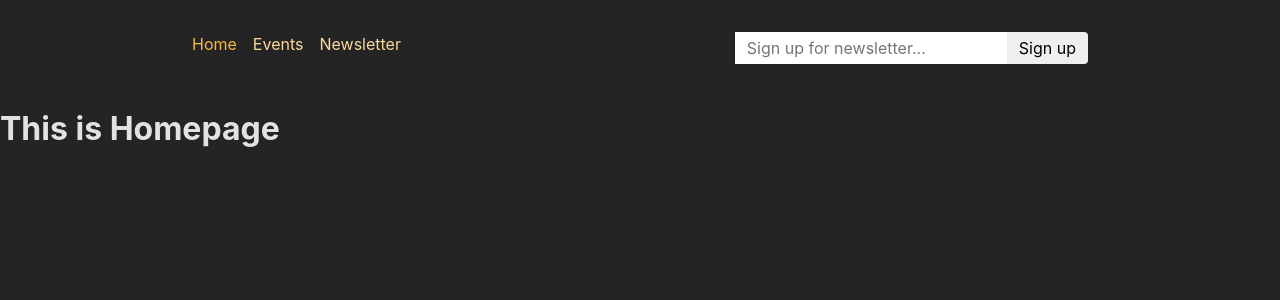
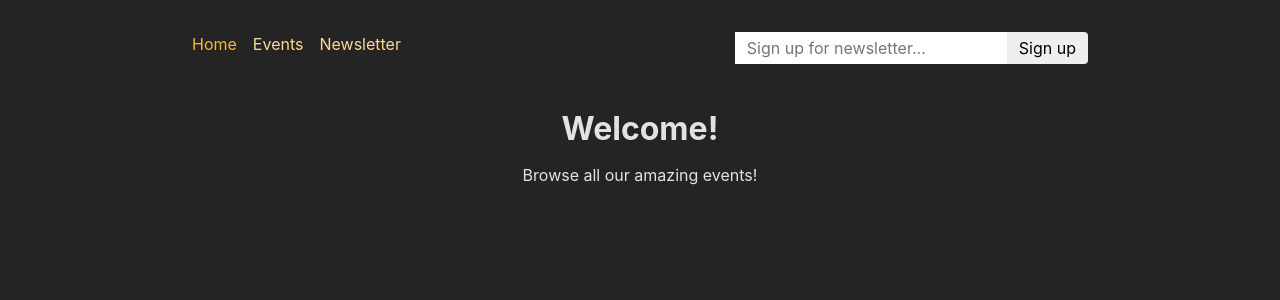
Before and after one commit to mohsenpasdar/section20_2_frontend, a React (Create React App) app: page / in a window 1280 px wide. Shown: the top 300 px of the page. Built offline with nearby package versions, Linux system fonts and the light colour scheme.

Commit message:
41-summary

```diff
--- a/src/pages/Home.js
+++ b/src/pages/Home.js
@@ -1,9 +1,12 @@
 import React from 'react';
+import PageContent from '../components/PageContent';
 
 const HomePage = () => {
     return (
         <>
-            <h1>This is Homepage</h1>
+            <PageContent title="Welcome!">
+                <p>Browse all our amazing events!</p>
+            </PageContent>
         </>
     );
 };
```
